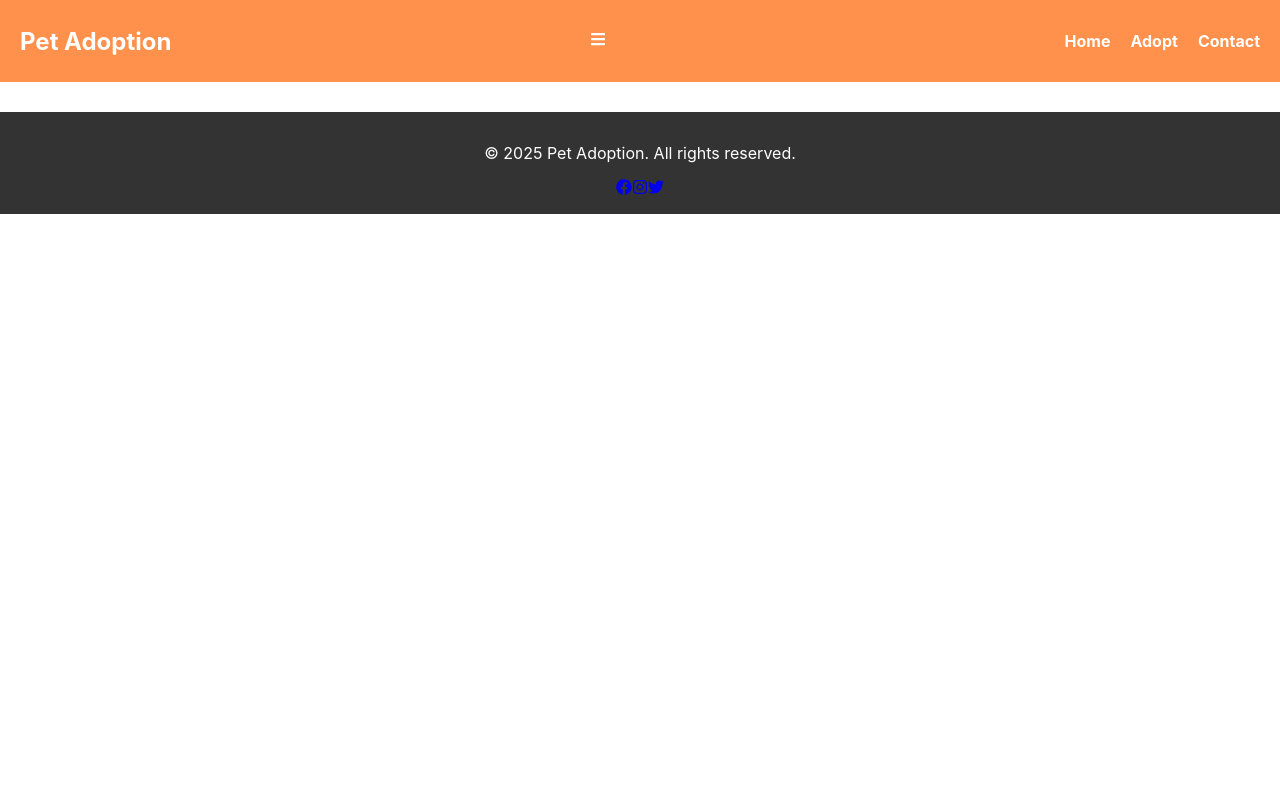
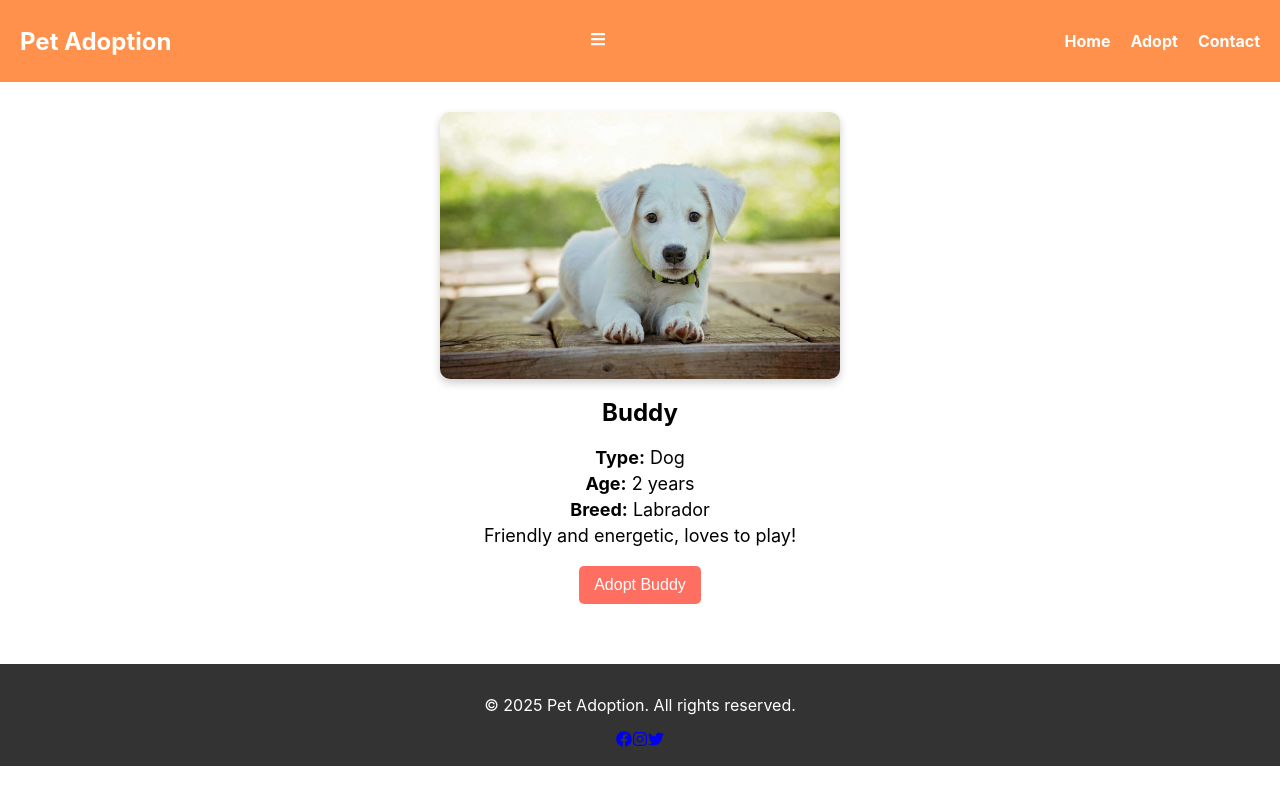
Before and after one commit to keerthana7676/pet-adoption, a React (Create React App) app in the folder pet-adoption-frontend/: page /pet/1 in a window 1280 px wide. Built offline with nearby package versions, Linux system fonts and the light colour scheme.

Commit message:
Added Pet Details page

```diff
--- a/pet-adoption-frontend/src/App.js
+++ b/pet-adoption-frontend/src/App.js
@@ -2,6 +2,7 @@ import { BrowserRouter as Router, Routes, Route } from "react-router-dom";
 import Navbar from "./components/Navbar";
 import Home from "./pages/Home";
 import Adopt from "./pages/Adopt";
+import PetDetails from "./pages/PetDetails";
 import Contact from "./pages/Contact";
 import Footer from "./components/Footer";
 
@@ -12,6 +13,7 @@ function App() {
       <Routes>
         <Route path="/" element={<Home />} />
         <Route path="/adopt" element={<Adopt />} />
+        <Route path="/pet/:id" element={<PetDetails />} />
         <Route path="/contact" element={<Contact />} />
       </Routes>
       <Footer />
--- a/pet-adoption-frontend/src/pages/Adopt.js
+++ b/pet-adoption-frontend/src/pages/Adopt.js
@@ -1,9 +1,10 @@
 import React from "react";
+import { Link } from "react-router-dom";
 import "./Adopt.css";
 
 const pets = [
   { id: 1, name: "Buddy", type: "Dog", image: "/images/dog1.jpg" },
-  { id: 2, name: "Whiskers", type: "Cat", image: "/images/cat1.jpeg" },
+  { id: 2, name: "Whiskers", type: "Cat", image: "/images/cat1.jpg" },
   { id: 3, name: "Max", type: "Dog", image: "/images/dog2.jpg" },
   { id: 4, name: "Luna", type: "Cat", image: "/images/cat2.jpg" },
 ];
@@ -14,12 +15,12 @@ function Adopt() {
       <h2>Find Your Perfect Pet</h2>
       <div className="pet-grid">
         {pets.map((pet) => (
-          <div key={pet.id} className="pet-card">
+          <Link key={pet.id} to={`/pet/${pet.id}`} className="pet-card">
             <img src={pet.image} alt={pet.name} />
             <h3>{pet.name}</h3>
             <p>Type: {pet.type}</p>
-            <button>Adopt Now</button>
-          </div>
+            <button>View Details</button>
+          </Link>
         ))}
       </div>
     </div>
--- /dev/null
+++ b/pet-adoption-frontend/src/pages/PetDetails.css
@@ -0,0 +1,36 @@
+.pet-details {
+    text-align: center;
+    padding: 30px;
+  }
+
+  .pet-details img {
+    width: 50%;
+    max-width: 400px;
+    border-radius: 10px;
+    box-shadow: 0px 4px 8px rgba(0, 0, 0, 0.2);
+  }
+
+  .pet-details h2 {
+    margin-top: 15px;
+  }
+
+  .pet-details p {
+    font-size: 18px;
+    margin: 5px 0;
+  }
+
+  .adopt-btn {
+    background: #ff6f61;
+    color: white;
+    padding: 10px 15px;
+    border: none;
+    cursor: pointer;
+    font-size: 16px;
+    border-radius: 5px;
+    margin-top: 15px;
+    transition: background 0.3s;
+  }
+
+  .adopt-btn:hover {
+    background: #ff3b30;
+  }
--- /dev/null
+++ b/pet-adoption-frontend/src/pages/PetDetails.js
@@ -0,0 +1,33 @@
+import React from "react";
+import { useParams } from "react-router-dom";
+import "./PetDetails.css";
+
+const petData = {
+  1: { name: "Buddy", type: "Dog", age: "2 years", breed: "Labrador", image: "/images/dog1.jpg", description: "Friendly and energetic, loves to play!" },
+  2: { name: "Whiskers", type: "Cat", age: "1 year", breed: "Siamese", image: "/images/cat1.jpg", description: "Curious and affectionate, loves cuddles!" },
+  3: { name: "Max", type: "Dog", age: "3 years", breed: "Golden Retriever", image: "/images/dog2.jpg", description: "Gentle and intelligent, great with kids!" },
+  4: { name: "Luna", type: "Cat", age: "6 months", breed: "Persian", image: "/images/cat2.jpg", description: "Playful and loving, enjoys attention!" },
+};
+
+function PetDetails() {
+  const { id } = useParams();
+  const pet = petData[id];
+
+  if (!pet) {
+    return <h2>Pet not found!</h2>;
+  }
+
+  return (
+    <div className="pet-details">
+      <img src={pet.image} alt={pet.name} />
+      <h2>{pet.name}</h2>
+      <p><strong>Type:</strong> {pet.type}</p>
+      <p><strong>Age:</strong> {pet.age}</p>
+      <p><strong>Breed:</strong> {pet.breed}</p>
+      <p>{pet.description}</p>
+      <button className="adopt-btn">Adopt {pet.name}</button>
+    </div>
+  );
+}
+
+export default PetDetails;
```
